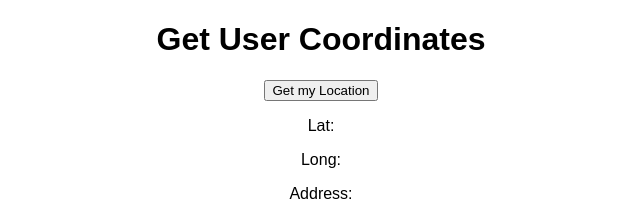
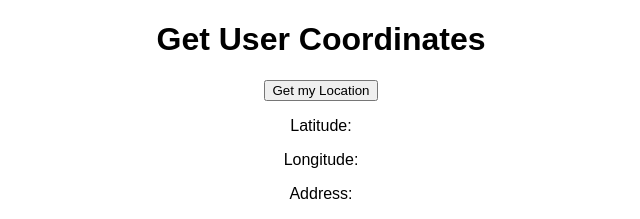
Before and after one commit to Osama92/Drop_A_Pin, a React (Create React App) app: page / in a window 1280 px wide. Shown: the top 219 px of the page, without its empty margins (319-959 px from the left). Built offline with nearby package versions, Linux system fonts and the light colour scheme.

Commit message:
Minor Changes

```diff
--- a/src/App.js
+++ b/src/App.js
@@ -64,8 +64,8 @@ class App extends React.Component {
       <div className="App">
         <h1>Get User Coordinates</h1>
         <button onClick={this.getLocation}>Get my Location</button>
-        <p>Lat: {this.state.latitude}</p>
-        <p>Long: {this.state.longitude}</p>
+        <p>Latitude: {this.state.latitude}</p>
+        <p>Longitude: {this.state.longitude}</p>
         <p>Address: {this.state.userAddress}</p>
       </div>
     );
```
